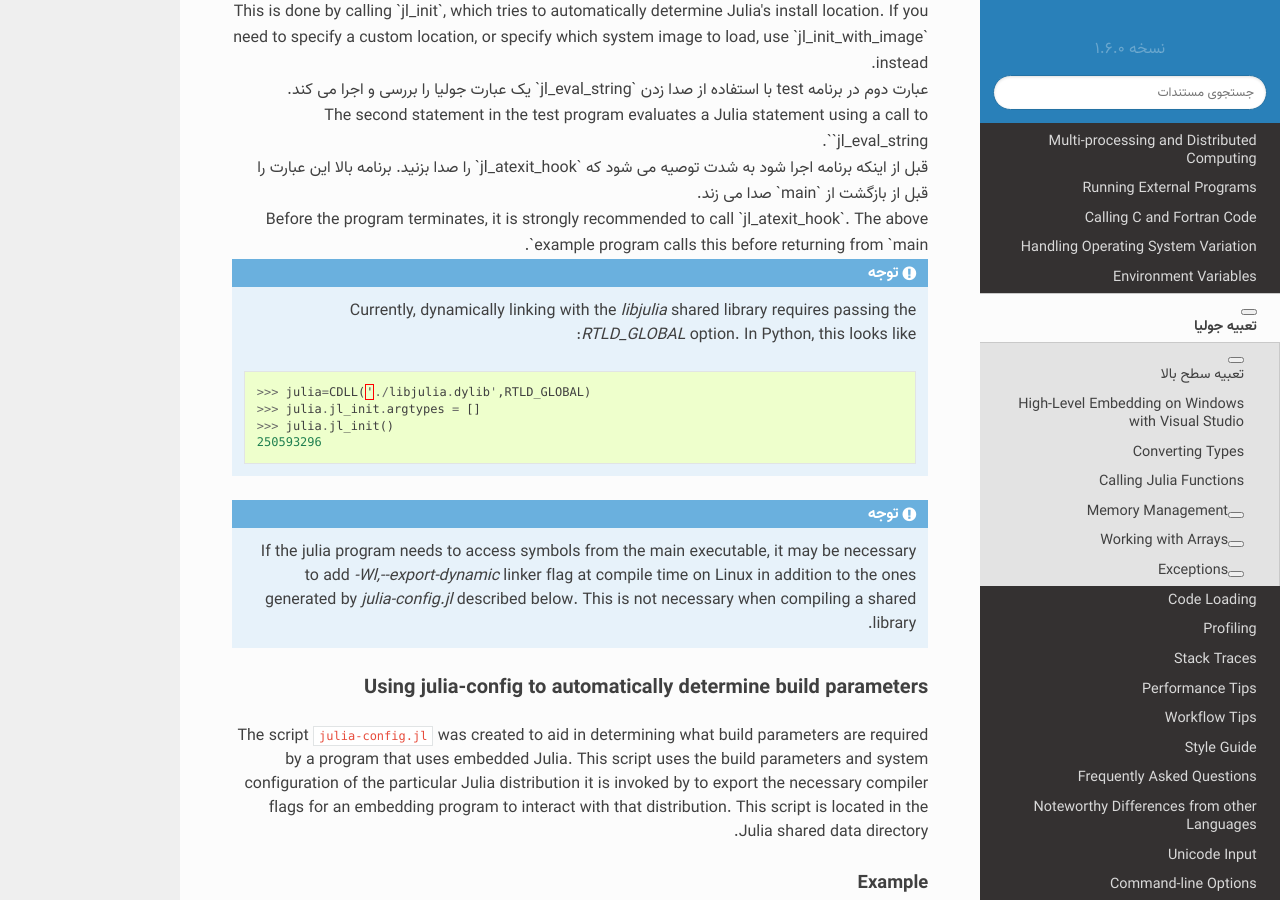
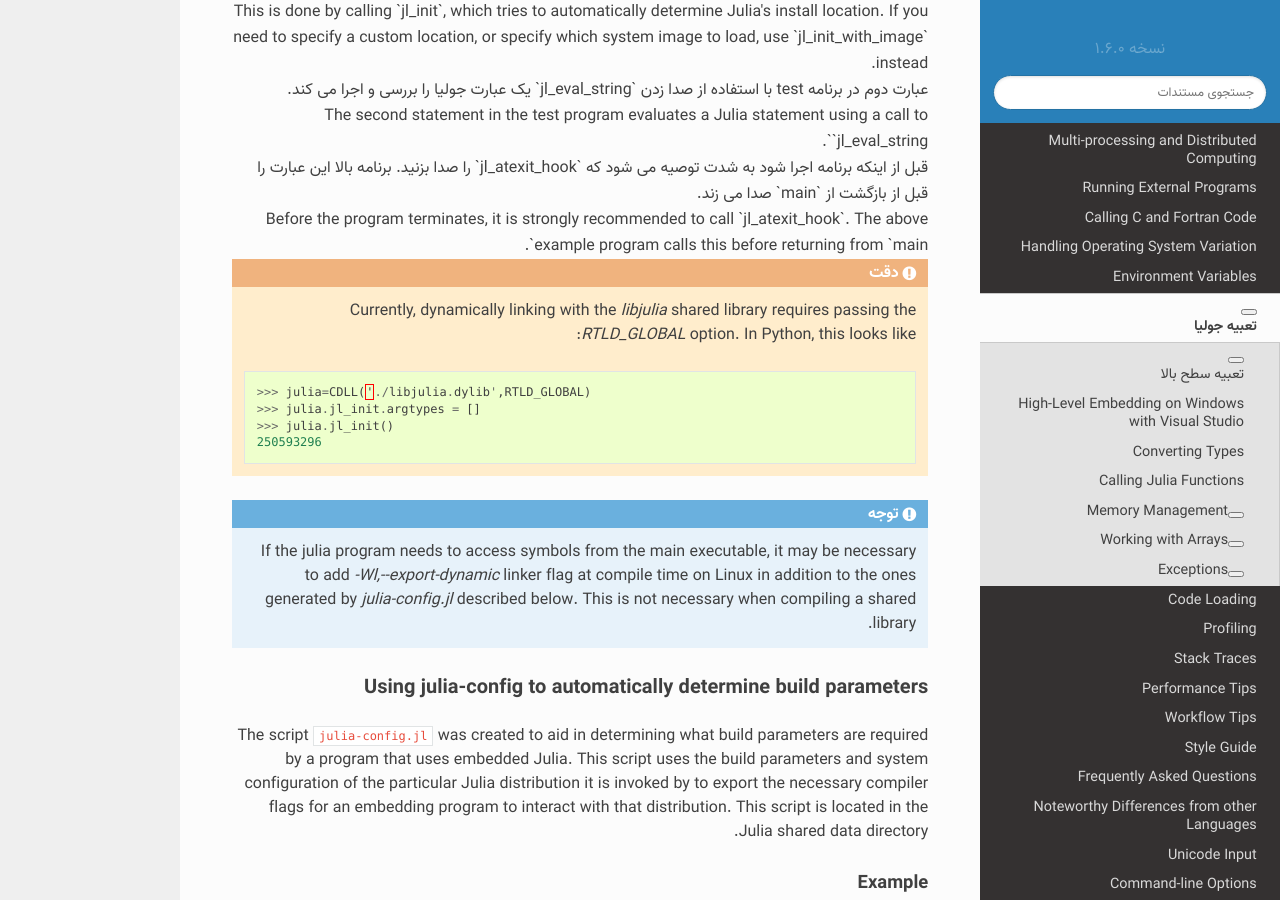
Before and after one commit to AppliedLinearAlgebra-Sharif/julia-docs, a Sphinx documentation site: the page built from docs/manual/embedding.md, in a window 1280 px wide and 900 px high, scrolled down 1985 px. Built offline with Sphinx 7.4.7 and the Read the Docs theme 2.0.0, drawn with Linux system fonts in a browser that asks for light colours; pages that are not in the unit, such as notebooks, are missing from menus.

Commit message:
Update embedding.md

````diff
--- a/docs/manual/embedding.md
+++ b/docs/manual/embedding.md
@@ -77,8 +77,8 @@ example program calls this before returning from `main`.
 
 ```eval_rst
 
-.. note::
-    .. <div dir="rtl"> توجه </div>::
+.. توجه::
+
     Currently, dynamically linking with the `libjulia` shared library requires passing the `RTLD_GLOBAL`
     option. In Python, this looks like:
 
````
